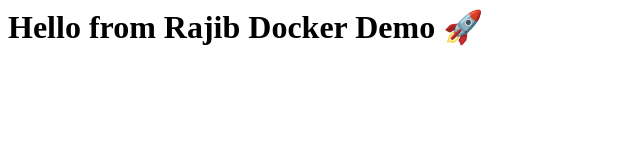
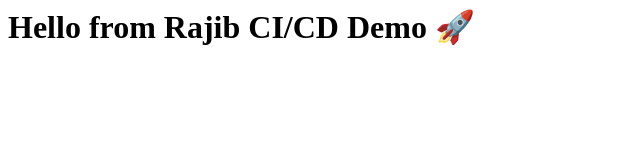
Before and after one commit to rajibba/openshift-demo, a plain HTML site: page index.html in a window 1280 px wide. Shown: the whole page, without its empty margins (0-640 px from the left). Drawn offline with Linux system fonts and the light colour scheme.

Commit message:
Update header text for CI/CD demo

```diff
--- a/index.html
+++ b/index.html
@@ -1 +1 @@
-<h1>Hello from Rajib Docker Demo 🚀</h1>
+<h1>Hello from Rajib CI/CD Demo 🚀</h1>
```
